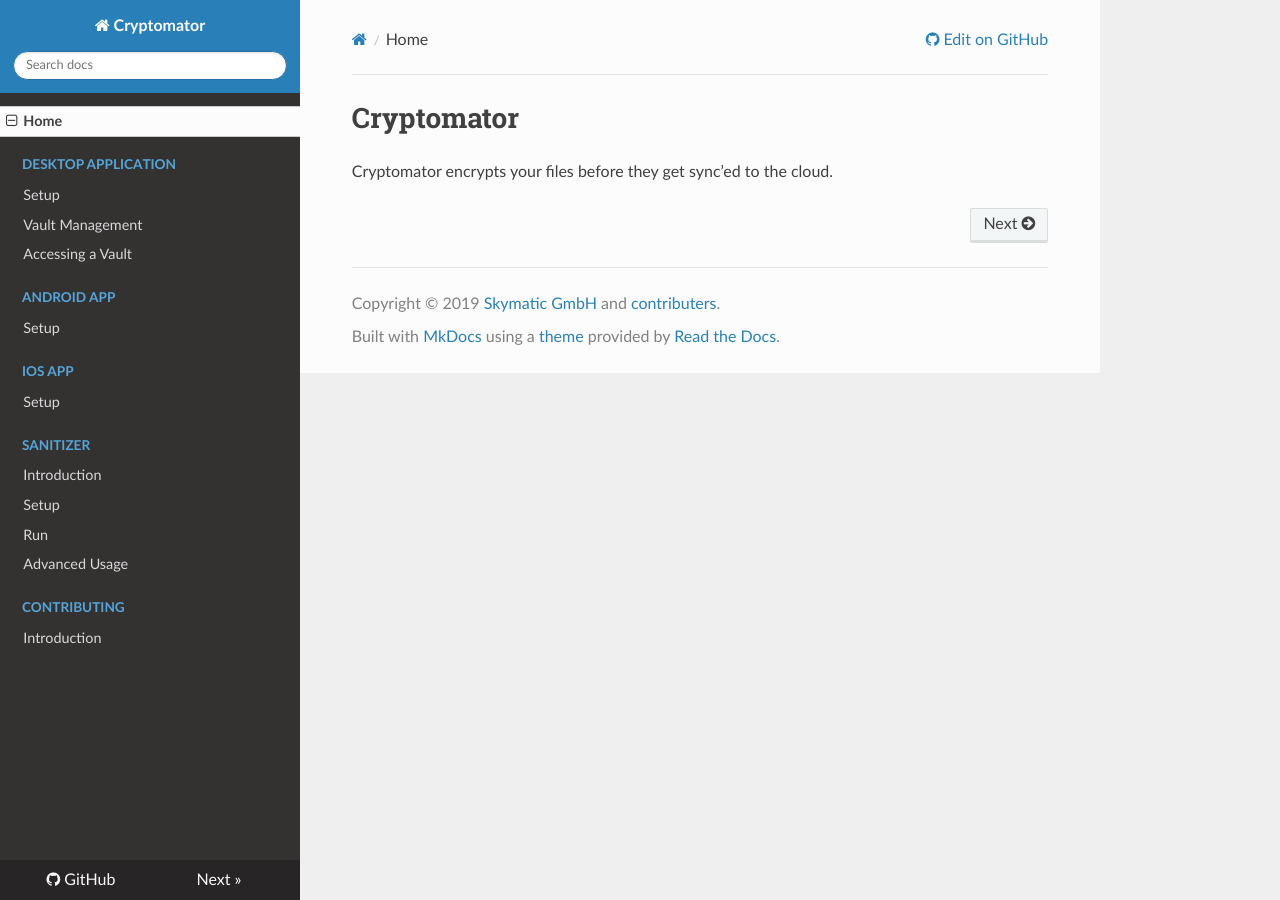
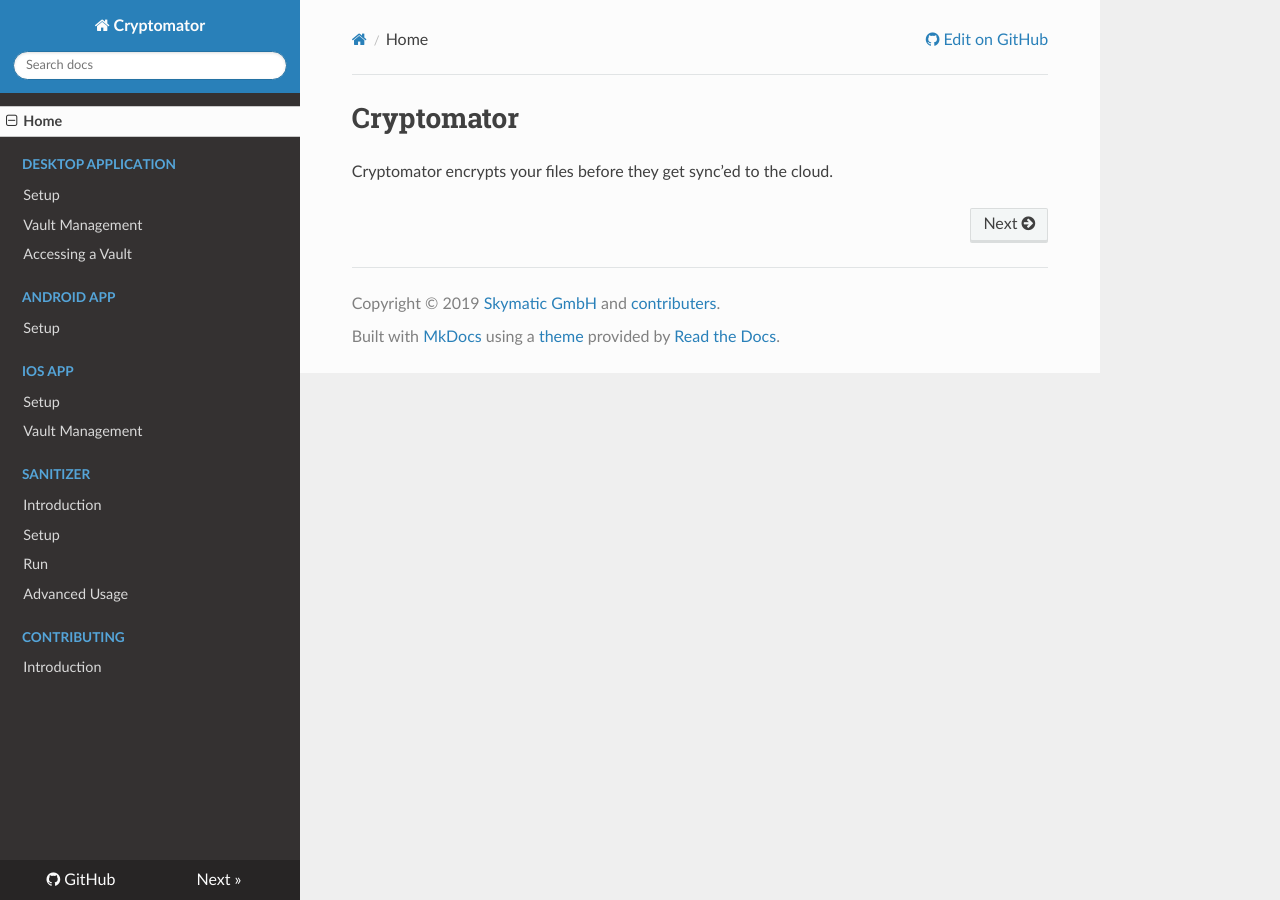
Before and after one commit to cryptomator/docs, an MkDocs documentation site: the page built from docs/index.md, in a window 1280 px wide. Built offline with MkDocs 1.6.1, drawn with Linux system fonts in a browser that asks for light colours; nearby versions of some CDN libraries.

Commit message:
Update mkdocs.yml
new submenu iOS -> Vault Management

```diff
--- a/mkdocs.yml
+++ b/mkdocs.yml
@@ -29,6 +29,7 @@
     - Setup: android/setup.md
   - iOS App:
     - Setup: ios/setup.md
+    - Vault Management: desktop/vault-management.md
   - Sanitizer:
     - Introduction: sanitizer/introduction.md
     - Setup: sanitizer/setup.md
```
